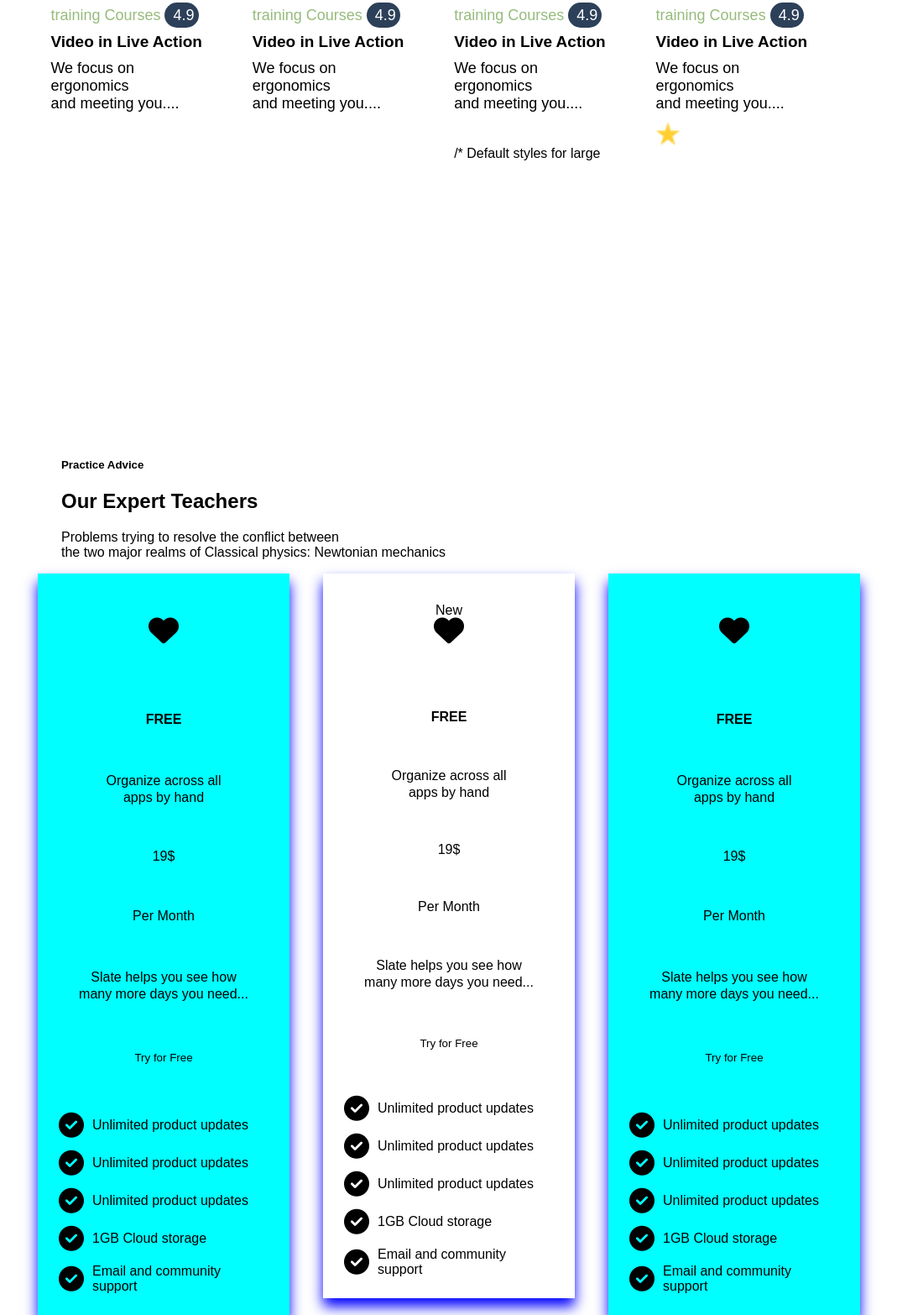
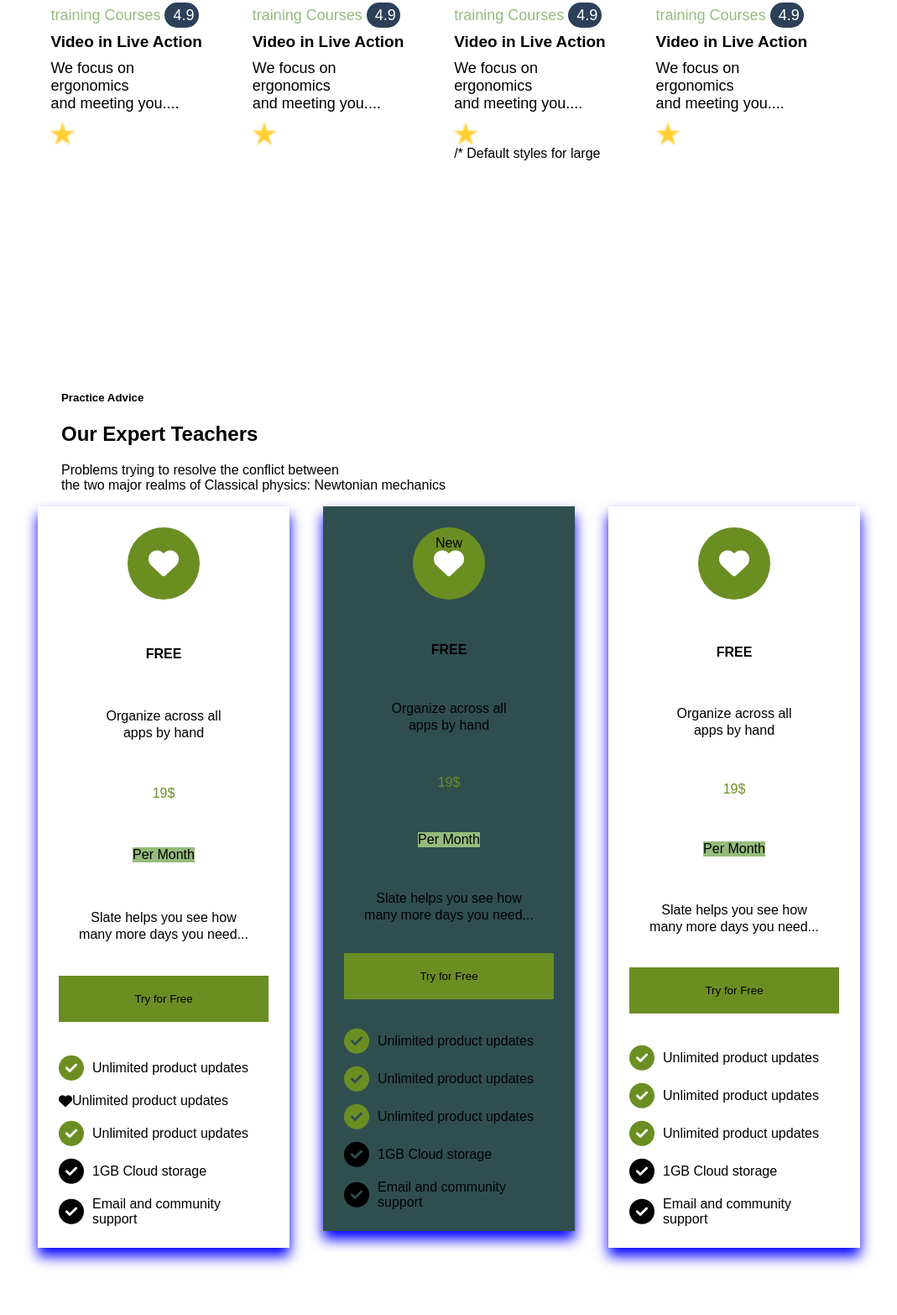
Before and after one commit to ibrahim01995/school-victory, a plain HTML site: page index.html in a window 1280 px wide. Shown: the part 3477-5043 px from the top of the page at 84% size, without its empty margins (125-1194 px from the left). Drawn offline with Linux system fonts and the light colour scheme.

Commit message:
color add

```diff
--- a/index.html
+++ b/index.html
@@ -179,7 +179,7 @@
                   <h5>Video in Live Action</h5>
                   <p>We focus on ergonomics <br>
                     and meeting you....</p>
-                  <div class="salesCls"><img src="images/icons/sales.png" alt=""></div>
+                  <div class="salesCls"><img src="image/Vector.png" alt=""></div>
                   <div class="priceCls"><img src="images/icons/prices.png" alt=""></div>
                   <div class="LmoreCls"><img src="images/icons/learnMore.png" alt=""></div>
                 </div>
@@ -199,7 +199,7 @@
                   <h5>Video in Live Action</h5>
                   <p>We focus on ergonomics <br>
                     and meeting you....</p>
-                  <div class="salesCls"><img src="images/icons/sales.png" alt=""></div>
+                  <div class="salesCls"><img src="image/Vector.png" alt=""></div>
                   <div class="priceCls"><img src="images/icons/prices.png" alt=""></div>
                   <div class="LmoreCls"><img src="images/icons/learnMore.png" alt=""></div>
                 </div>
@@ -217,7 +217,7 @@
                   <h5>Video in Live Action</h5>
                   <p>We focus on ergonomics <br>
                     and meeting you....</p>
-                  <div class="salesCls"><img src="images/icons/sales.png" alt=""></div>/* Default styles for large
+                  <div class="salesCls"><img src="image/Vector.png" alt=""></div>/* Default styles for large
 
 
                   <div class="priceCls"><img src="images/icons/prices.png" alt=""></div>
@@ -270,7 +270,7 @@
               Unlimited product updates
             </div>
             <div class="benefitItems">
-              <i class="fa-solid fa-circle-check"></i>
+              <i class="fa-solid fa-heart"></i>
               Unlimited product updates
             </div>
             <div class="benefitItems">
--- a/style.css
+++ b/style.css
@@ -430,7 +430,7 @@ GqRightInner p {
 
 .teacher {
   margin: 0 auto;
-  padding: 100px 0;
+  padding: 20px 0;
 }
 
 .package {
@@ -448,7 +448,7 @@ GqRightInner p {
   width: 250px;
   box-shadow: 0 10px 15px blue;
   padding: 25px;
-  background-color: aqua;
+  background-color: white;
   margin-left: 40px;
 }
 
@@ -458,8 +458,8 @@ GqRightInner p {
 
 .packageCard>i {
   padding: 25px;
-  background-color: var(--clr-primary);
-  color: var(--clr-light-text);
+  background-color: olivedrab;
+  color: white;
   font-size: 36px;
   border-radius: 50%;
 }
@@ -470,15 +470,17 @@ GqRightInner p {
 }
 
 .packageCard h2 {
-  font-size: var(--fs-x);
-  color: var(--clr-primary);
+  font-size: medium;
+  color: olivedrab;
   font-weight: var(--fw-bold);
+
 }
 
 .packageCard h6 {
   font-weight: var(--fw-bold);
   color: var(--clr-disabled-blue);
   font-size: var(--fs-light);
+  background-color: #96BB7C;
 }
 
 .packageCard p {
@@ -495,7 +497,7 @@ GqRightInner p {
 .packageCard button {
   width: 100%;
   border: none;
-  background-color: var(--clr-primary);
+  background-color: olivedrab;
   color: var(--clr-light-text);
   padding: 20px 0;
   border-radius: var(--br-normal);
@@ -514,7 +516,7 @@ GqRightInner p {
 
 .fa-circle-check {
   font-size: 30px;
-  color: var(--clr-tick);
+  color: olivedrab;
   margin-right: 10px;
 }
 
@@ -528,7 +530,7 @@ GqRightInner p {
 }
 
 .bg-blue {
-  background-color: var(--clr-dark-bg);
+  background-color: darkslategray;
   margin-bottom: 20px;
   position: relative;
 }
```
